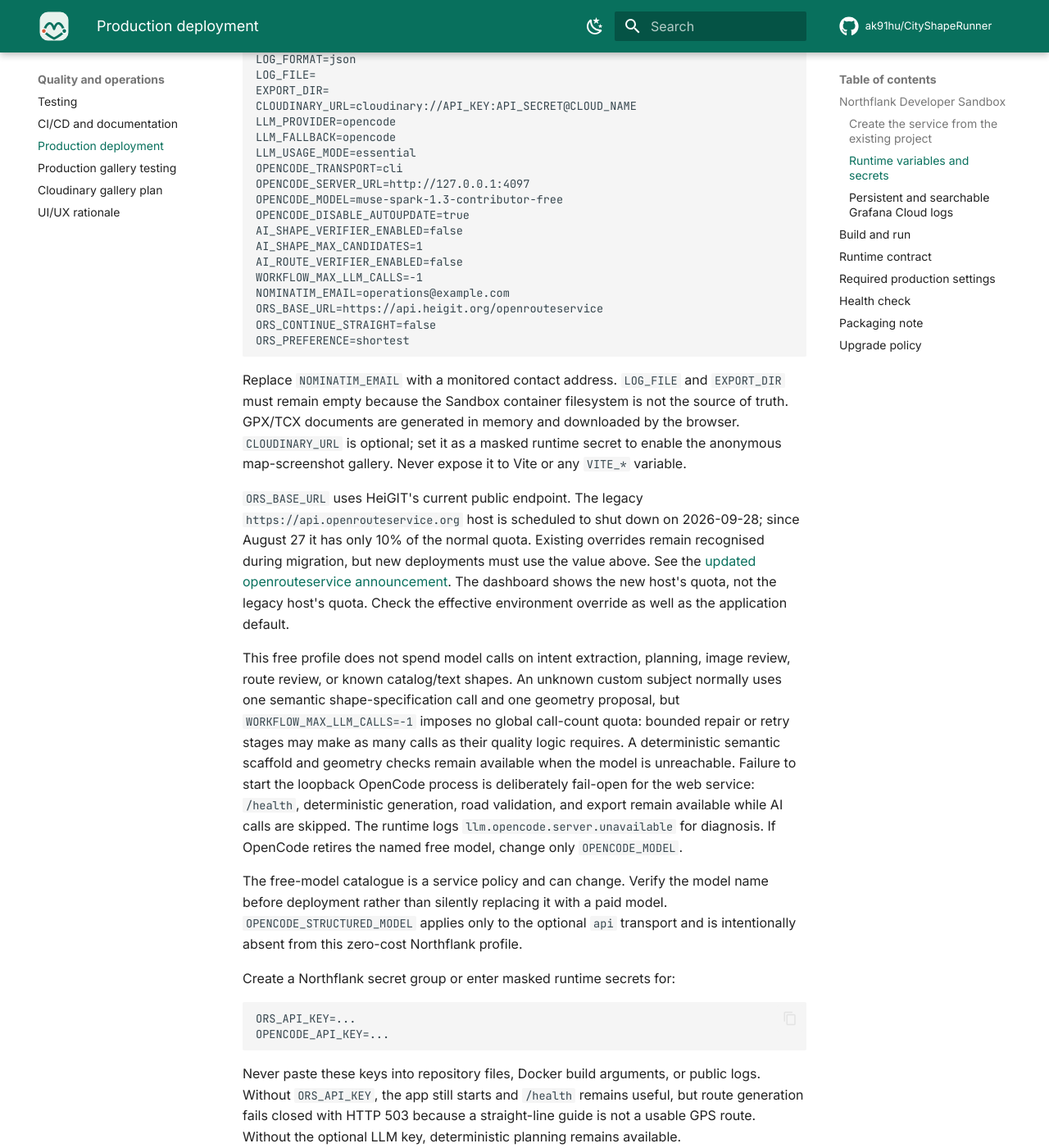
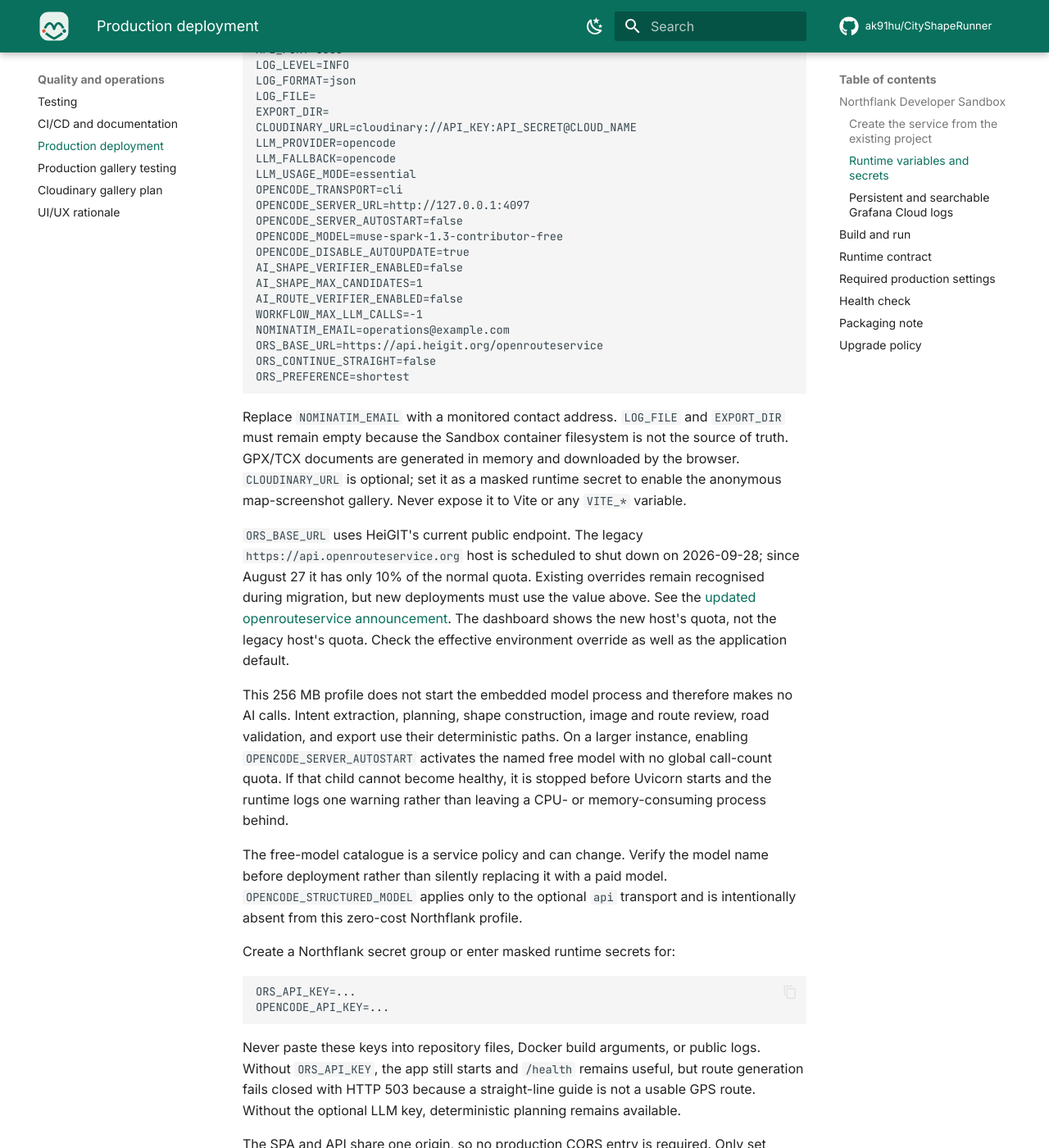
Before and after one commit to ak91hu/CityShapeRunner, an MkDocs documentation site: the page built from docs/deployment.md, in a window 1280 px wide and 1400 px high, scrolled down 1853 px. Shown: the whole window at 82% size. Built offline with MkDocs 1.6.1 and Material for MkDocs 9.7.7, drawn with Linux system fonts in a browser that asks for light colours; comment, search, counter and statistics services are not loaded; some of the changed text lies outside the part shown.

Commit message:
fix: stabilize free Northflank runtime

```diff
--- a/docs/deployment.md
+++ b/docs/deployment.md
@@ -56,12 +56,13 @@ The final public URL is displayed in the service header and ends in
 `.code.run`. The application also accepts a platform-provided `PORT` variable
 if Northflank supplies one; otherwise it listens on `0.0.0.0:8000`.
 
-The standard Docker build pins and embeds the OpenCode CLI, then runs its HTTP
-server only on the container loopback interface. This is required because
-OpenCode's zero-cost models are available through OpenCode itself rather than
-the direct Zen API. No second service, volume, or paid model is needed. Set the
-Docker build argument `INSTALL_EXTRAS=all` only when Anthropic support is also
-required.
+The standard Docker build pins and embeds the OpenCode CLI. The 256 MB Sandbox
+profile does not autostart its resident HTTP process: measurements showed that
+the CLI and web process together exhaust the free instance and cause readiness
+failures. The deterministic generator remains the production path. On a larger
+instance, set `OPENCODE_SERVER_AUTOSTART=true` to opt in to the loopback-only
+free-model server. Set the Docker build argument `INSTALL_EXTRAS=all` only when
+Anthropic support is also required.
 
 ### Runtime variables and secrets
 
@@ -82,6 +83,7 @@ LLM_FALLBACK=opencode
 LLM_USAGE_MODE=essential
 OPENCODE_TRANSPORT=cli
 OPENCODE_SERVER_URL=http://127.0.0.1:4097
+OPENCODE_SERVER_AUTOSTART=false
 OPENCODE_MODEL=muse-spark-1.3-contributor-free
 OPENCODE_DISABLE_AUTOUPDATE=true
 AI_SHAPE_VERIFIER_ENABLED=false
@@ -110,17 +112,13 @@ deployments must use the value above. See the
 The dashboard shows the new host's quota, not the legacy host's quota. Check
 the effective environment override as well as the application default.
 
-This free profile does not spend model calls on intent extraction, planning,
-image review, route review, or known catalog/text shapes. An unknown custom
-subject normally uses one semantic shape-specification call and one geometry
-proposal, but `WORKFLOW_MAX_LLM_CALLS=-1` imposes no global call-count quota:
-bounded repair or retry stages may make as many calls as their quality logic
-requires. A deterministic semantic scaffold and geometry checks remain
-available when the model is unreachable. Failure to start the loopback OpenCode
-process is deliberately fail-open for the web service: `/health`, deterministic
-generation, road validation, and export remain available while AI calls are
-skipped. The runtime logs `llm.opencode.server.unavailable` for diagnosis. If
-OpenCode retires the named free model, change only `OPENCODE_MODEL`.
+This 256 MB profile does not start the embedded model process and therefore
+makes no AI calls. Intent extraction, planning, shape construction, image and
+route review, road validation, and export use their deterministic paths. On a
+larger instance, enabling `OPENCODE_SERVER_AUTOSTART` activates the named free
+model with no global call-count quota. If that child cannot become healthy, it
+is stopped before Uvicorn starts and the runtime logs one warning rather than
+leaving a CPU- or memory-consuming process behind.
 
 The free-model catalogue is a service policy and can change. Verify the model
 name before deployment rather than silently replacing it with a paid model.
```
Also changed, not shown: README.md (+11 -6 lines), docs/AI_SHAPE_PIPELINE.md (+10 -13 lines), docs/configuration-reference.md (+6 -6 lines), docs/external-apis.md (+11 -5 lines), docs/implementation/backend-pipeline.md (+4 -0 lines), 10 other files.
